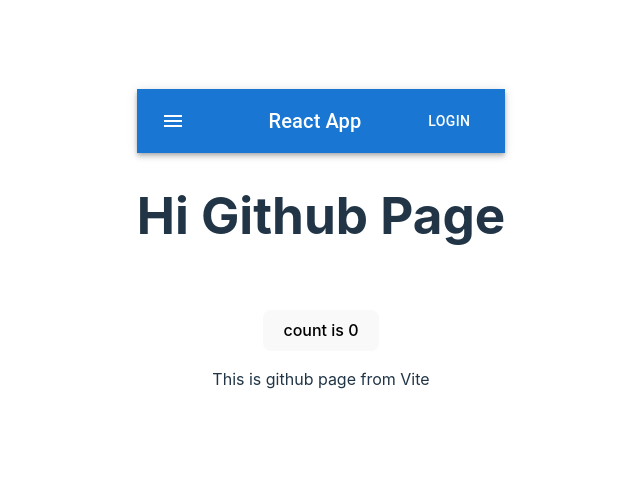
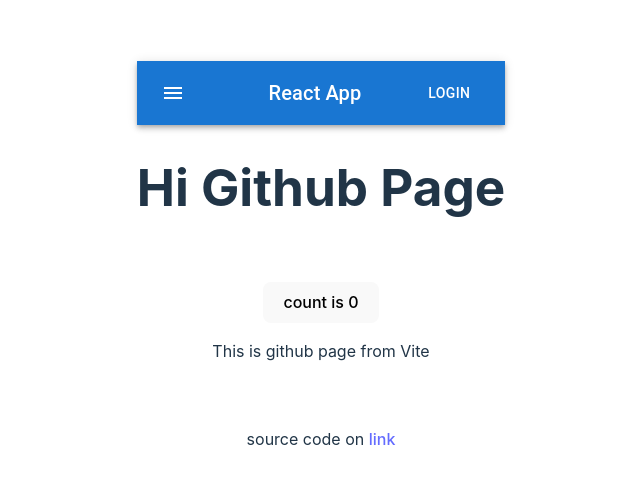
Before and after one commit to narongskml/reactvite, a React (Vite) app: page / in a window 1280 px wide. Shown: the part 136-620 px from the top of the page, without its empty margins (319-959 px from the left). Built offline with nearby package versions, Linux system fonts and the light colour scheme.

Commit message:
Update App.tsx

```diff
--- a/src/App.tsx
+++ b/src/App.tsx
@@ -16,6 +16,7 @@ function App() {
           This is github page from Vite
         </p>
       </div>
+      <p>source code on <a href="https://github.com/narongskml/reactvite/">link</a> </p>
     </>
   )
 }
```
